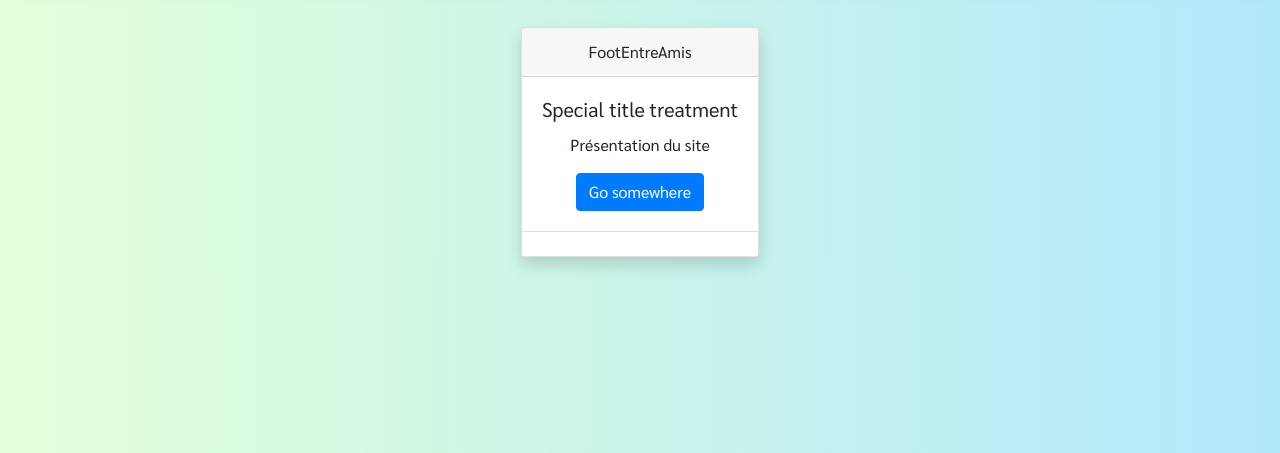
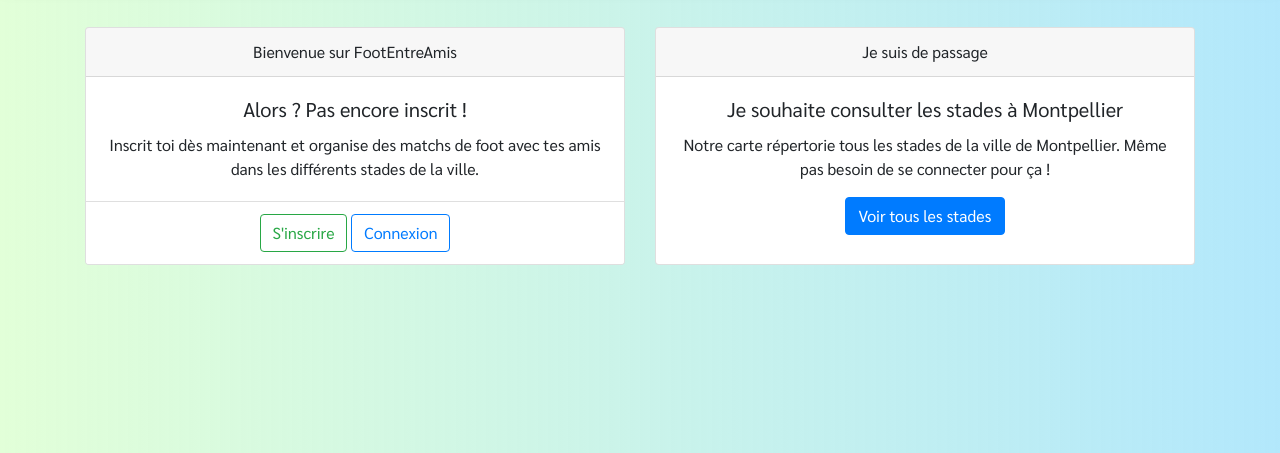
Before and after one commit to GAzerty/Projet_Web, a Django app: page / in a window 1280 px wide. Shown: the part 347-800 px from the top of the page. Run offline with Django 3.2, Linux system fonts and the light colour scheme; some libraries are stand-ins or nearby versions.

Commit message:
Modification de la page accueil. Vérifie que l'utilisateur est connecté ou non.

```diff
--- a/templates/accueil.html
+++ b/templates/accueil.html
@@ -3,6 +3,9 @@
 {% block title %}Accueil{% endblock %}
 
 {% block maincontent %}
+
+  {% if user.is_authenticated %}
+
     <div class="d-flex justify-content-center">
         <div class="card text-center shadow">
           <div class="card-header">
@@ -11,7 +14,6 @@
           <div class="card-body">
             <h5 class="card-title">Special title treatment</h5>
             <p class="card-text">Présentation du site</p>
-        <a href="#" class="btn btn-primary">Go somewhere</a>
           </div>
           <div class="card-footer">
 
@@ -19,4 +21,34 @@
         </div>
     </div>
 
+  {% else %}
+
+    <div class="card-deck">
+      <div class="card text-center">
+        <div class="card-header">
+          Bienvenue sur FootEntreAmis
+        </div>
+        <div class="card-body">
+          <h5 class="card-title">Alors ? Pas encore inscrit !</h5>
+          <p class="card-text">Inscrit toi dès maintenant et organise des matchs de foot avec tes amis dans les différents stades de la ville.</p>
+        </div>
+        <div class="card-footer">
+          <a class="btn btn-outline-success" href="{% url 'signup' %}">S'inscrire</a>
+          <a class="btn btn-outline-primary" href="{% url 'signin' %}">Connexion</a>
+        </div>
+      </div>
+      <div class="card text-center">
+        <div class="card-header">
+          Je suis de passage
+        </div>
+        <div class="card-body">
+          <h5 class="card-title">Je souhaite consulter les stades à Montpellier</h5>
+          <p class="card-text">Notre carte répertorie tous les stades de la ville de Montpellier. Même pas besoin de se connecter pour ça !</p>
+          <a href="{% url 'list_stade' %}" class="btn btn-primary">Voir tous les stades</a>
+        </div>
+      </div>
+    </div>
+
+  {% endif %}
+
 {% endblock %}
```
Lines whose indentation alone changed are shown as unchanged.
